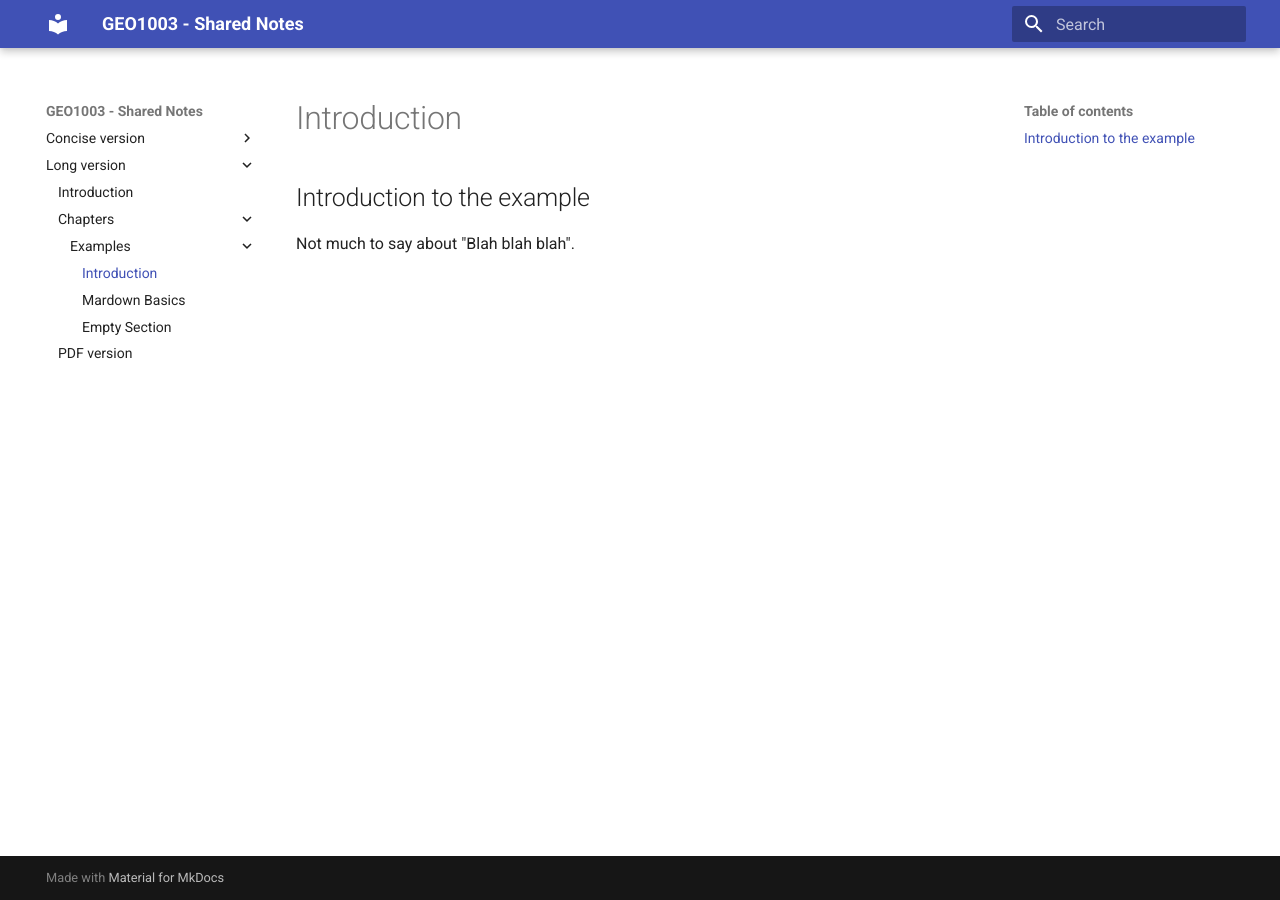
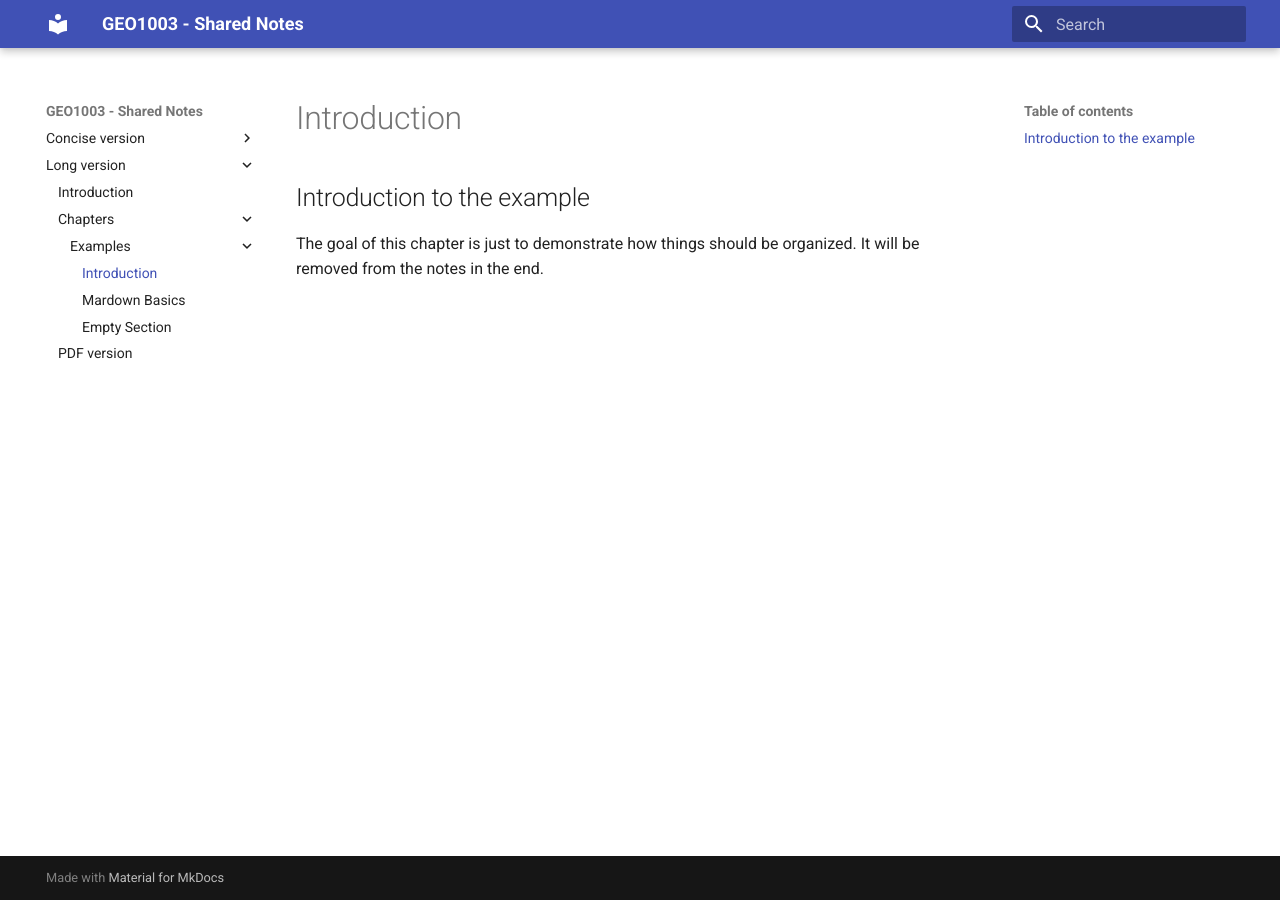
Before and after one commit to mjteo95/GEO1003-Shared_Notes, an MkDocs documentation site: the page built from docs/chapters/example/intro-long.md, in a window 1280 px wide. Built offline with MkDocs 1.6.1 and Material for MkDocs 9.7.7, drawn with Linux system fonts in a browser that asks for light colours.

```diff
--- a/docs/chapters/example/intro-long.md
+++ b/docs/chapters/example/intro-long.md
@@ -1,3 +1,3 @@
 ## Introduction to the example
 
-Not much to say about "Blah blah blah".
+The goal of this chapter is just to demonstrate how things should be organized. It will be removed from the notes in the end.
```
Also changed, not shown: README.md (+13 -2 lines), docs/chapters/example/intro.md (+1 -1 lines), docs/index.md (+2 -0 lines).
